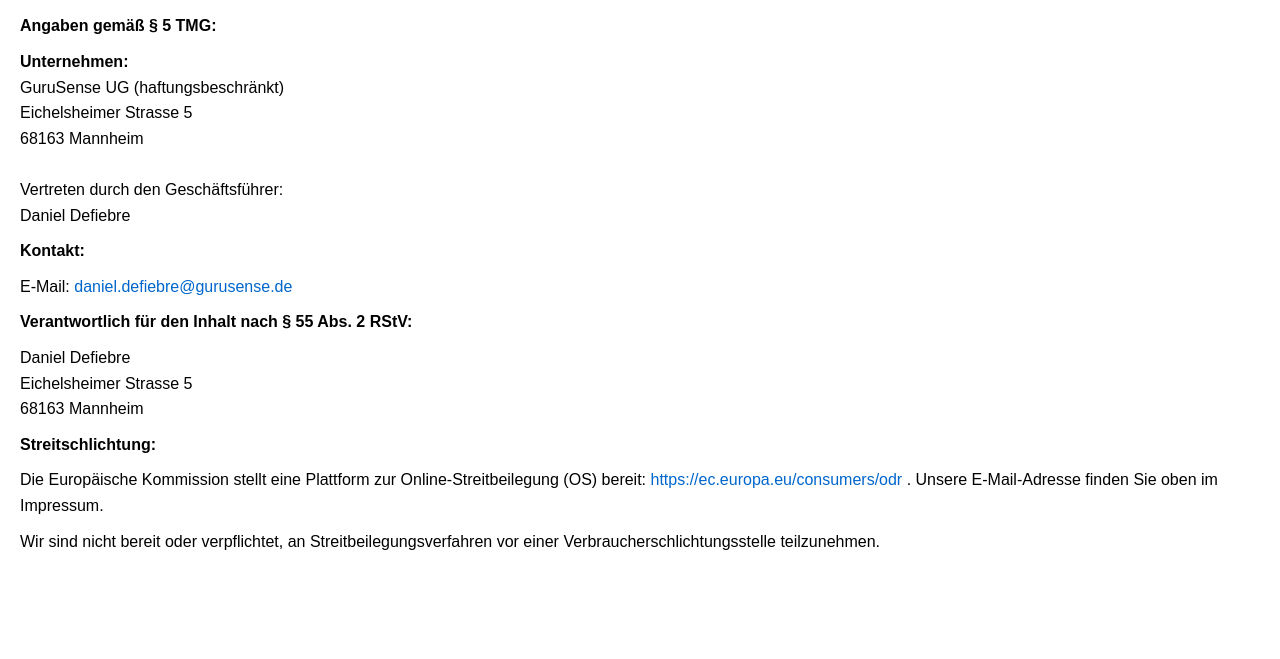
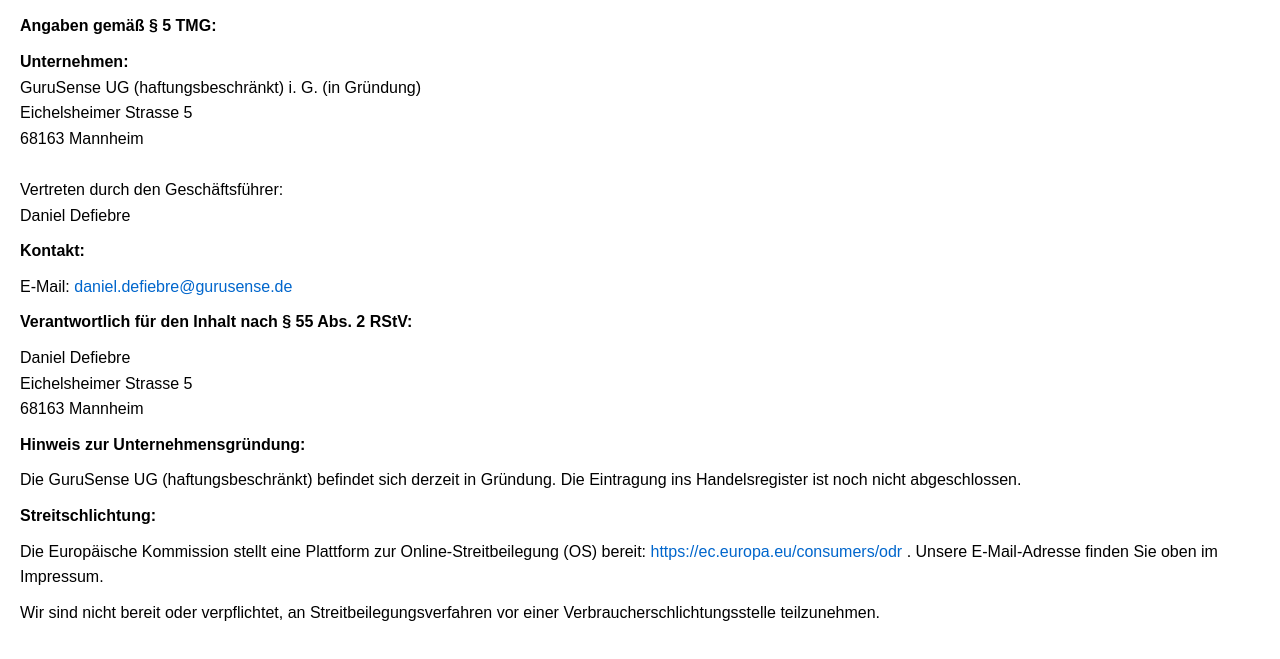
Before and after one commit to DDefiebre/anwalt-guru-impressum, a plain HTML site: page index.html in a window 1280 px wide. Shown: the part 61-720 px from the top of the page. Drawn offline with Linux system fonts and the light colour scheme.

Commit message:
Update index.html

```diff
--- a/index.html
+++ b/index.html
@@ -31,7 +31,7 @@
 
 <p>
     <strong>Unternehmen:</strong><br>
-    GuruSense UG (haftungsbeschränkt)<br>
+    GuruSense UG (haftungsbeschränkt) i. G. (in Gründung)<br>
     Eichelsheimer Strasse 5<br>
     68163 Mannheim<br><br>
     Vertreten durch den Geschäftsführer:<br>
@@ -46,6 +46,11 @@
     Daniel Defiebre<br>
     Eichelsheimer Strasse 5<br>
     68163 Mannheim
+</p>
+
+<p><strong>Hinweis zur Unternehmensgründung:</strong></p>
+<p>
+    Die GuruSense UG (haftungsbeschränkt) befindet sich derzeit in Gründung. Die Eintragung ins Handelsregister ist noch nicht abgeschlossen.
 </p>
 
 <p><strong>Streitschlichtung:</strong></p>
```
